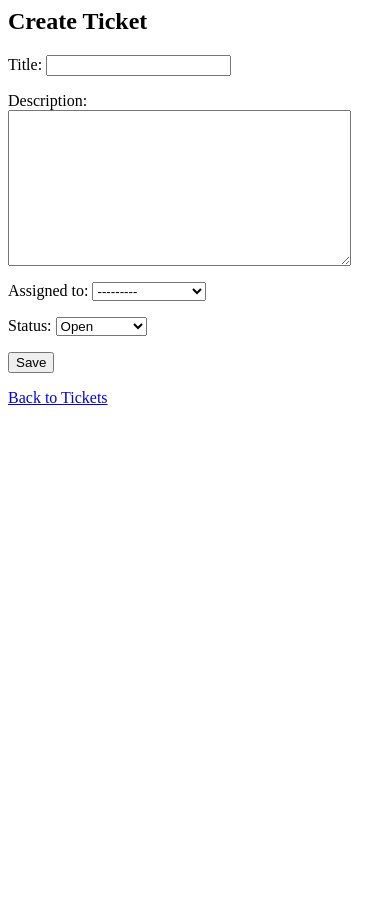
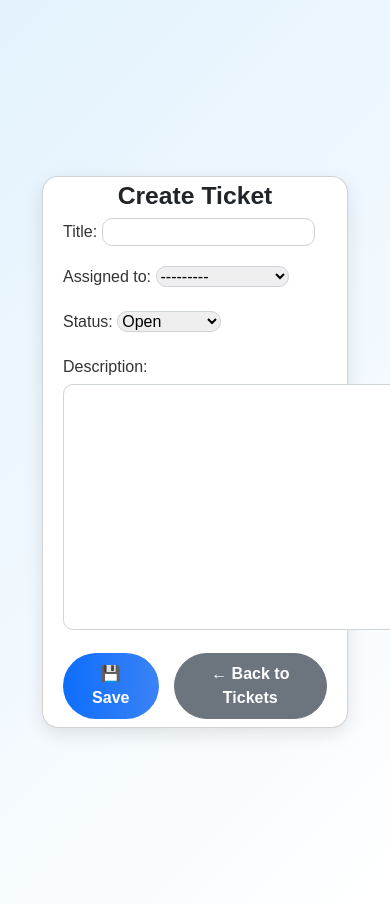
Before and after one commit to Forhad-ali/task_itcd, a Django app: page /tickets/create/ in a window 390 px wide; the page is wider, and only the part inside the window is pictured. Before the commit the page ends 405 px from the top of that part, so only its background shows below. Run offline with Django 5.2, Linux system fonts and the light colour scheme; a user stored in the database is signed in; tables that the repository leaves empty hold one stand-in row (values such as "Sample post").

```diff
--- a/ITCD/settings.py
+++ b/ITCD/settings.py
@@ -123,3 +123,8 @@ STATIC_URL = 'static/'
 # https://docs.djangoproject.com/en/5.1/ref/settings/#default-auto-field
 
 DEFAULT_AUTO_FIELD = 'django.db.models.BigAutoField'
+
+import os
+
+STATIC_URL = '/static/'
+STATIC_ROOT = os.path.join(BASE_DIR, 'staticfiles')
--- a/ittask/forms.py
+++ b/ittask/forms.py
@@ -18,7 +18,7 @@ from .models import Ticket
 class TicketForm(forms.ModelForm):
     class Meta:
         model = Ticket
-        fields = ['title', 'description', 'assigned_to', 'status']
+        fields = ['title',  'assigned_to', 'status','description']
 
 
 from django import forms
--- /dev/null
+++ b/ittask/static/css/style.css
@@ -0,0 +1,112 @@
+/* style.css */
+
+/* General body style */
+body {
+    background: linear-gradient(135deg, #e3f2fd, #ffffff);
+    font-family: 'Poppins', sans-serif;
+    min-height: 100vh;
+    margin: 0;
+    padding: 30px;
+}
+
+/* Card containers for forms or tables */
+.card, .form-card {
+    background: #fff;
+    border-radius: 16px;
+    box-shadow: 0 6px 18px rgba(0,0,0,0.1);
+    padding: 25px 35px;
+    max-width: 900px;
+    margin: auto;
+    transition: all 0.3s ease-in-out;
+}
+
+.card:hover, .form-card:hover {
+    transform: translateY(-3px);
+    box-shadow: 0 10px 25px rgba(0,0,0,0.15);
+}
+
+/* Headings */
+h2 {
+    text-align: center;
+    color: #0d6efd;
+    font-weight: 600;
+    margin-bottom: 20px;
+}
+
+/* Labels and inputs */
+label {
+    font-weight: 500;
+    color: #333;
+    margin-bottom: 5px;
+}
+
+input, select, textarea {
+    border-radius: 10px !important;
+    border: 1px solid #ced4da !important;
+    transition: 0.3s;
+}
+
+input:focus, select:focus, textarea:focus {
+    border-color: #0d6efd !important;
+    box-shadow: 0 0 0 0.2rem rgba(13,110,253,0.25);
+}
+
+/* Buttons */
+.btn-primary, .btn-secondary {
+    border-radius: 40px;
+    padding: 8px 25px;
+    font-weight: 600;
+    transition: 0.3s;
+}
+
+.btn-primary {
+    background: linear-gradient(90deg, #0d6efd, #3b82f6);
+    border: none;
+}
+
+.btn-primary:hover {
+    background: linear-gradient(90deg, #084298, #2563eb);
+    transform: scale(1.03);
+}
+
+.btn-secondary:hover {
+    transform: scale(1.03);
+}
+
+/* Button groups (side by side) */
+.button-group {
+    display: flex;
+    justify-content: center;
+    gap: 15px;
+    margin-top: 20px;
+}
+
+/* Tables */
+.table {
+    background-color: #fff;
+    border-radius: 15px;
+    overflow: hidden;
+    box-shadow: 0 4px 15px rgba(0,0,0,0.1);
+}
+
+th {
+    background-color: #0d6efd;
+    color: #fff;
+    text-align: center;
+    vertical-align: middle;
+}
+
+td {
+    text-align: center;
+    vertical-align: middle;
+}
+
+tr:hover {
+    background-color: #f0f8ff;
+    transition: 0.3s;
+}
+
+/* Responsive form rows */
+.row.g-3 > .col-md-6 {
+    margin-bottom: 15px;
+}
--- a/ittask/templates/ittask/ticket_form.html
+++ b/ittask/templates/ittask/ticket_form.html
@@ -1,7 +1,32 @@
-<h2>{{ title }}</h2>
-<form method="post">
-    {% csrf_token %}
-    {{ form.as_p }}
-    <button type="submit" class="btn btn-primary">Save</button>
-</form>
-<a href="{% url 'ticket_list' %}" class="btn btn-secondary mt-2">Back to Tickets</a>
+{% load static %}
+<!DOCTYPE html>
+<html lang="en">
+<head>
+  <meta charset="UTF-8">
+  <title>{{ title }}</title>
+  <!-- Bootstrap CSS -->
+  <link href="https://cdn.jsdelivr.net/npm/bootstrap@5.3.3/dist/css/bootstrap.min.css" rel="stylesheet">
+  <!-- Global CSS -->
+  <link rel="stylesheet" href="{% static 'css/style.css' %}">
+</head>
+
+<body>
+  <div class="container d-flex justify-content-center align-items-center" style="min-height: 100vh;">
+    <div class="card form-card p-1" style="max-width: 1100px;"> <!-- Wider and shorter -->
+      <h2 class="card-title text-center mb-1">{{ title }}</h2>
+      <div class="card-body py-1"> <!-- Reduced vertical padding -->
+        <form method="post">
+          {% csrf_token %}
+          {{ form.as_p }}
+          <div class="button-group mt-1">
+            <button type="submit" class="btn btn-primary">💾 Save</button>
+            <a href="{% url 'ticket_list' %}" class="btn btn-secondary">← Back to Tickets</a>
+          </div>
+        </form>
+      </div>
+    </div>
+  </div>
+
+  <script src="https://cdn.jsdelivr.net/npm/bootstrap@5.3.3/dist/js/bootstrap.bundle.min.js"></script>
+</body>
+</html>
```
Also changed, not shown: ittask/templates/ittask/ticket_list.html (+41 -5 lines), ittask/templates/ittask/user_form.html (+32 -7 lines), ittask/templates/ittask/user_list.html (+40 -5 lines).
